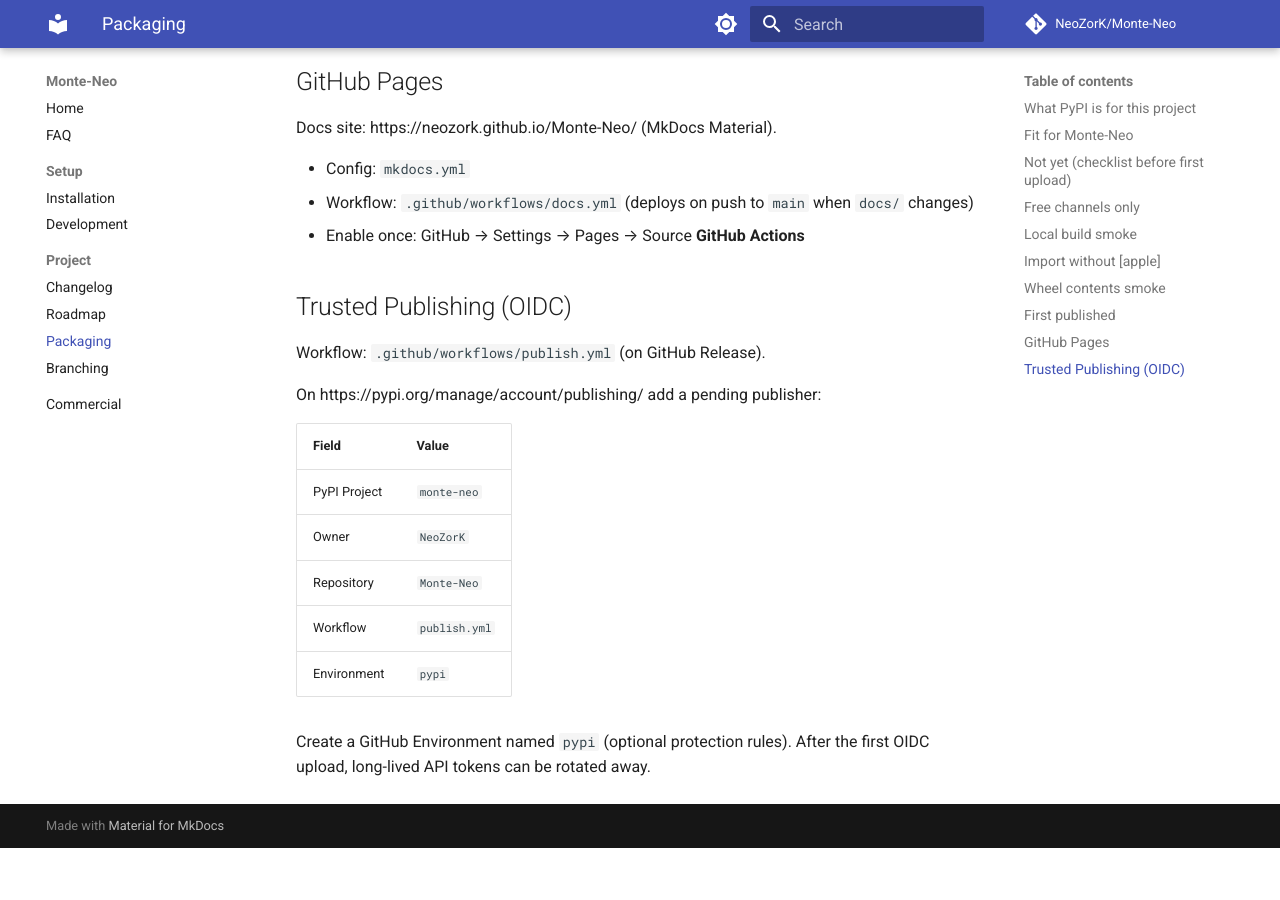
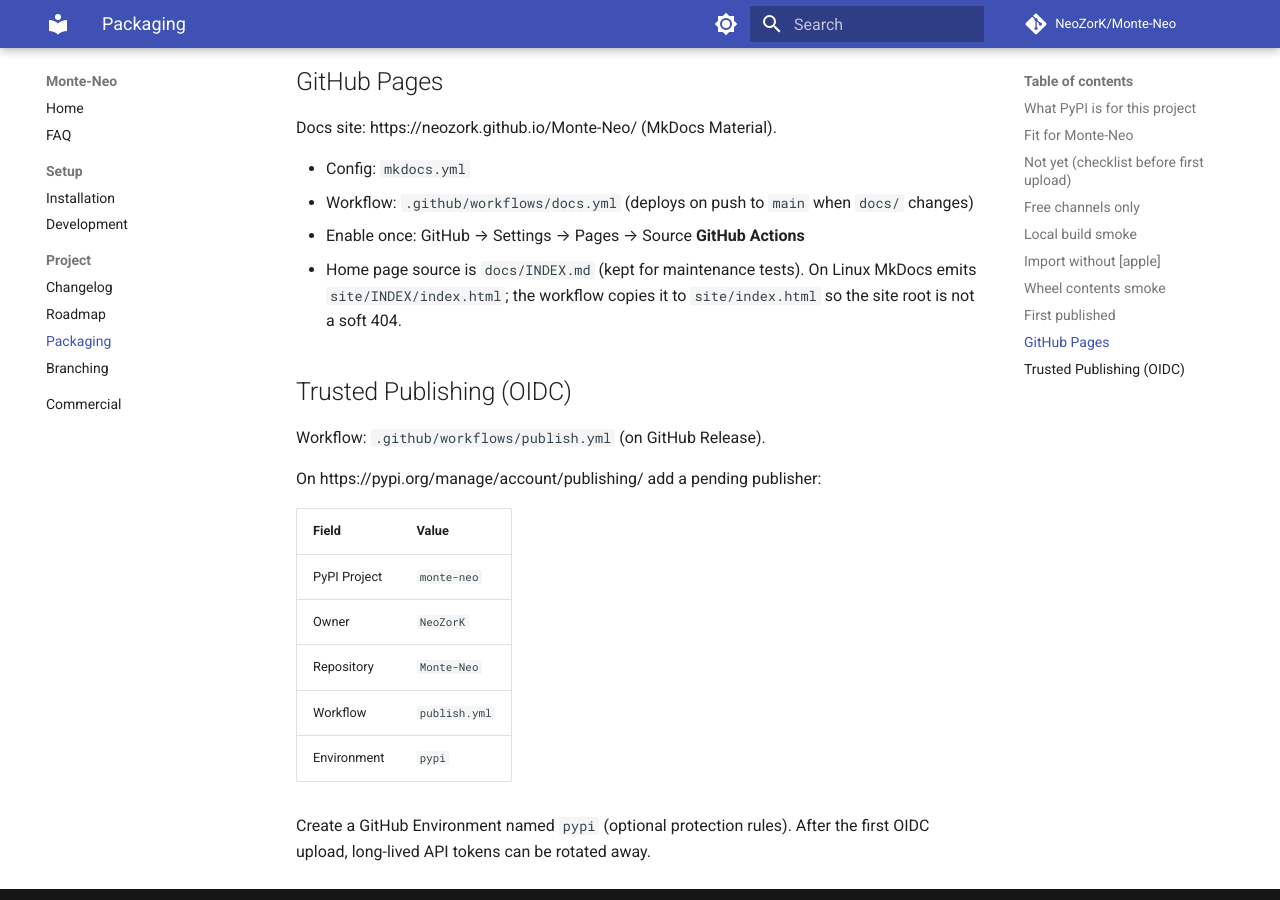
Before and after one commit to NeoZorK/Monte-Neo, an MkDocs documentation site: the page built from docs/project/PACKAGING.md, in a window 1280 px wide and 900 px high, scrolled down 2166 px. Built offline with MkDocs 1.6.1 and Material for MkDocs 9.7.7, drawn with Linux system fonts in a browser that asks for light colours; comment, search, counter and statistics services are not loaded; before the commit the page ends 3014 px from its top, so only the background shows below that.

Commit message:
fix(docs): Pages root index.html from INDEX/ (#32)
## Summary
- MkDocs on Linux turns `docs/INDEX.md` into `site/INDEX/index.html`, so
GitHub Pages served the home URL as HTTP 404 (FAQ and other pages were
fine).
- Docs workflow now copies that file to `site/index.html` and fails the
build if it is missing.
- Noted the quirk in `PACKAGING.md`.

## Test plan
- [ ] Docs workflow green after merge to main
- [ ] `curl -sI https://neozork.github.io/Monte-Neo/` returns 200

```diff
--- a/docs/project/PACKAGING.md
+++ b/docs/project/PACKAGING.md
@@ -83,6 +83,7 @@
 - Config: `mkdocs.yml`
 - Workflow: `.github/workflows/docs.yml` (deploys on push to `main` when `docs/` changes)
 - Enable once: GitHub → Settings → Pages → Source **GitHub Actions**
+- Home page source is `docs/INDEX.md` (kept for maintenance tests). On Linux MkDocs emits `site/INDEX/index.html`; the workflow copies it to `site/index.html` so the site root is not a soft 404.
 
 ## Trusted Publishing (OIDC)
 
```
Also changed, not shown: 1 other file.
